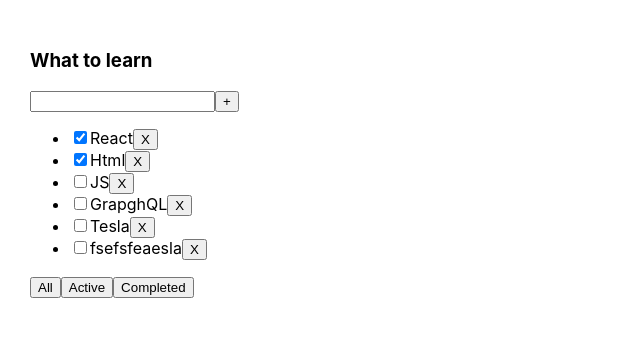
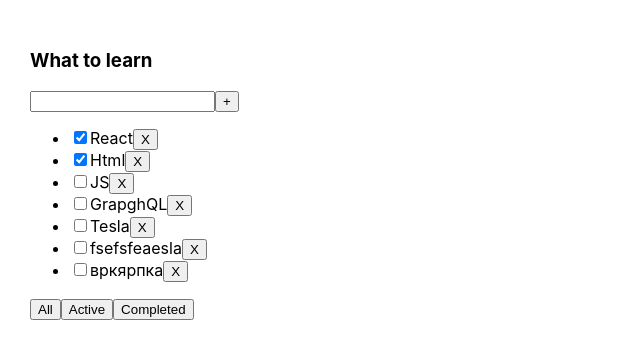
Before and after one commit to ReactReduxDeveloper/TD1, a React (Create React App) app: page / in a window 1280 px wide. Shown: the top 358 px of the page, without its empty margins (0-640 px from the left). Built offline with nearby package versions, Linux system fonts and the light colour scheme.

Commit message:
Rebase commit 1

```diff
--- a/src/App.tsx
+++ b/src/App.tsx
@@ -12,6 +12,8 @@ function App() {
         {id: 4, title: "GrapghQL", isDone: false},
         {id: 5, title: "Tesla", isDone: false},
         {id: 6, title: "fsefsfeaesla", isDone: false},
+        {id: 7, title: "вркярпка", isDone: false},
+
 
     ])
     let [filtered, Setfiltered] = useState<FilteredType>("all")
```
